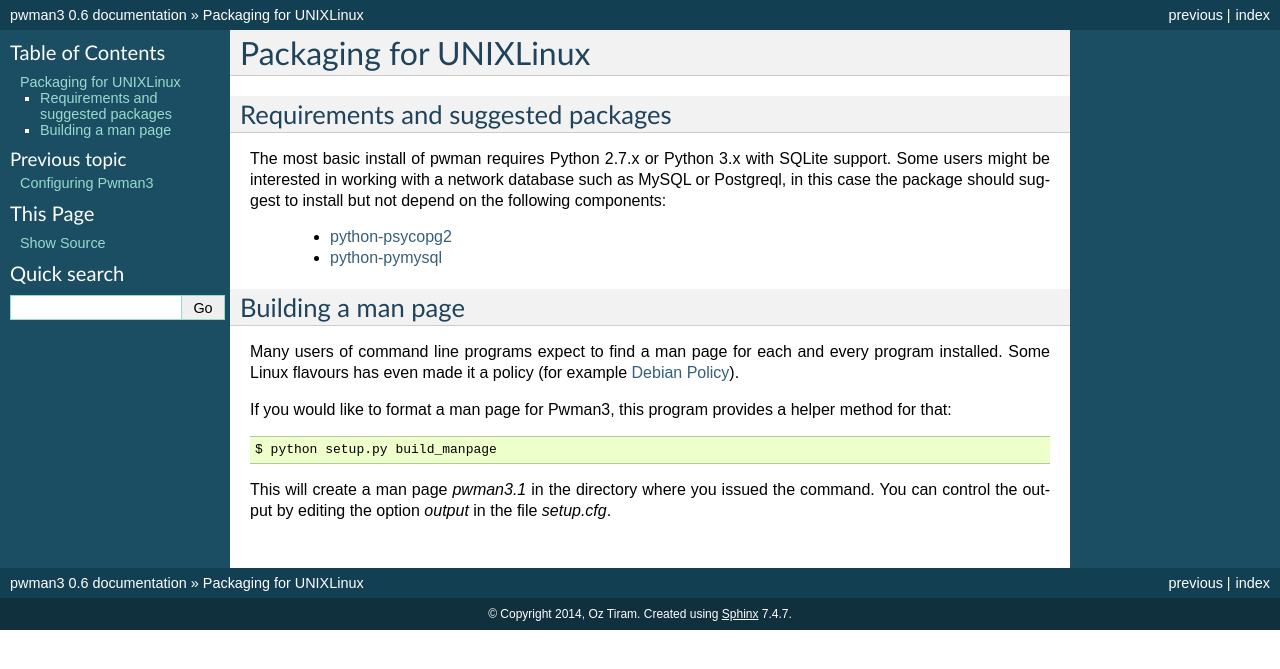
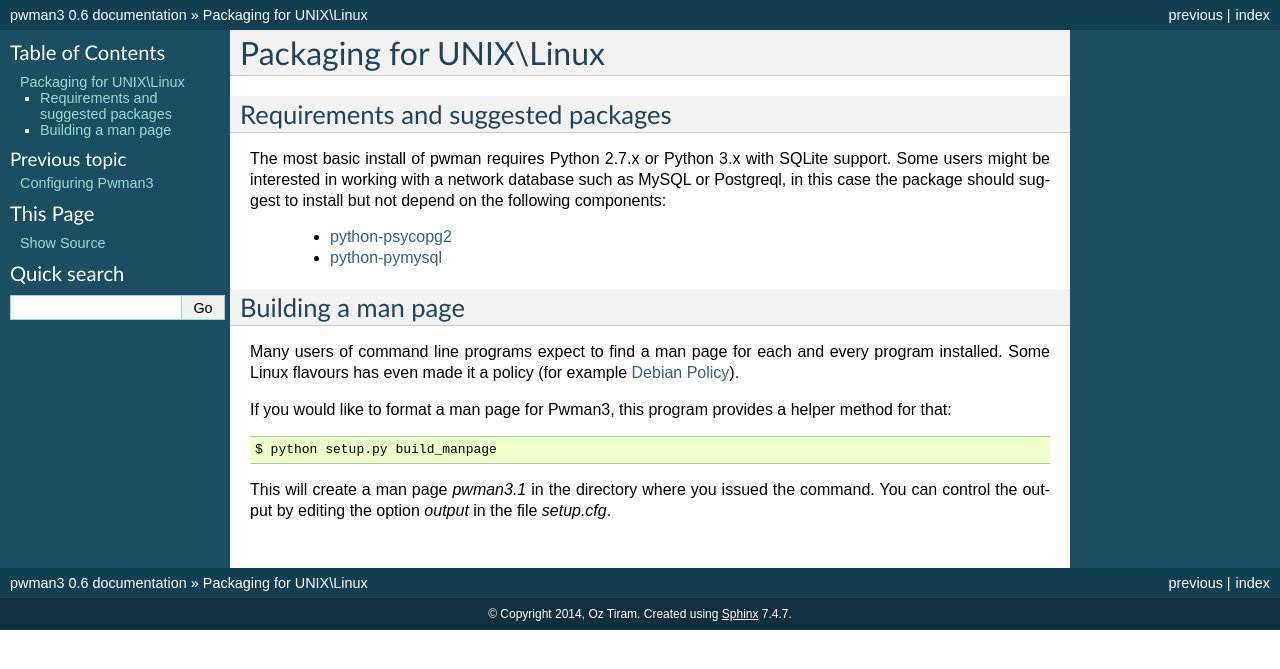
Before and after one commit to pwman3/pwman3, a Sphinx documentation site: the page built from docs/source/packaging.rst, in a window 1280 px wide. Shown: the top 669 px of the page. Built offline with Sphinx 7.4.7, drawn with Linux system fonts in a browser that asks for light colours.

Commit message:
Fix typos in docs
[ci-skip]

```diff
--- a/docs/source/install.rst
+++ b/docs/source/install.rst
@@ -1,4 +1,4 @@
-installing and upgrading:
+Installing and upgrading:
 =========================
 
 You can install pwman3 simply by unpacking the archive and running:
--- a/docs/source/packaging.rst
+++ b/docs/source/packaging.rst
@@ -1,5 +1,5 @@
-Packaging for UNIX\Linux
-========================
+Packaging for UNIX\\Linux
+=========================
 
 Requirements and suggested packages
 -----------------------------------
```
